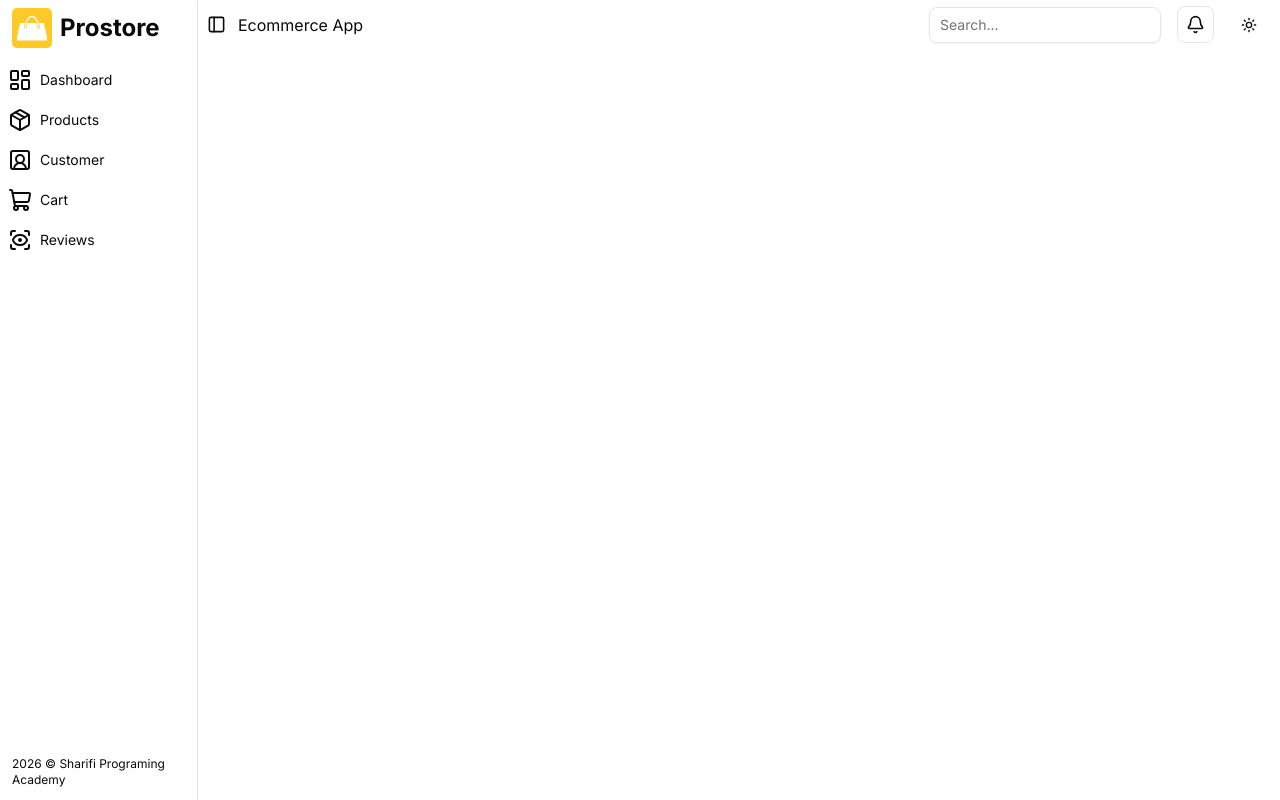
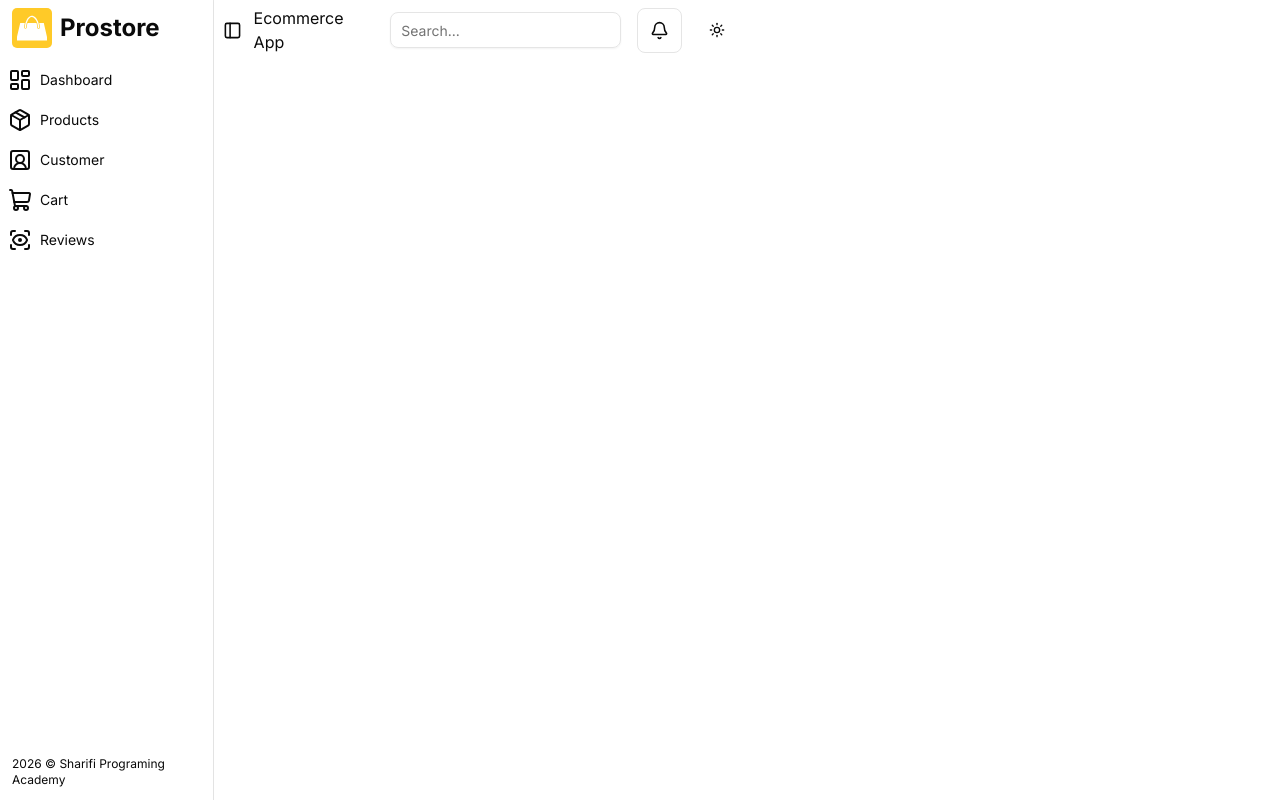
Before and after one commit to rahelaqambari/prostore-frontend, a Next.js app: page /Dashboard in a window 1280 px wide. Built offline with nearby package versions, Linux system fonts and the light colour scheme; no server answers.

Commit message:
new changes

```diff
--- a/src/app/Dashboard/page.tsx
+++ b/src/app/Dashboard/page.tsx
@@ -1,17 +1,14 @@
 'use client'
 import MainSection from '@/components/shared/dashboard/MainSection';
 import DashboardSidebar from '@/components/shared/dashboard/Sidebar';
-import { Card, CardContent, CardDescription, CardFooter, CardHeader, CardTitle } from '@/components/ui/card'
 // import {ScrollArea, ScrollBar } from '@/components/ui/scroll-area'
-import { LayoutDashboardIcon, Package, ScanEye, ShoppingCart, SquareUserRound } from 'lucide-react'
-import Image from 'next/image';
 import React, { useState } from 'react'
 
 function Dashboard() {
     const [showText, setShowText] = useState(true);
   return (
-    <div className=' w-full flex  min-h-screen gap-1'>
-         <div className={` ${showText? 'max-w-3xs' : 'w-fit'}`}>
+    <div className="w-full flex  min-h-screen gap-1">
+         <div className={` ${showText? 'max-w-full w-3xs' : 'w-fit'}`}>
 
          <DashboardSidebar showText={showText}/>
          </div>
--- a/src/components/shared/dashboard/DashboardHeader.tsx
+++ b/src/components/shared/dashboard/DashboardHeader.tsx
@@ -6,14 +6,14 @@ import ToggleTheme from '../header/toggle-mode'
 function DashboardHeader({setShowText, showText}:{setShowText: any, showText: boolean}) {
   return (
     <div className='w-full'>
-         <div className="w-full py-1.5 flex justify-between px-0">
+         <div className="w-1/2 py-1.5 flex justify-between px-0">
             <div className="flex items-center gap-1.5">
                 <PanelLeftIcon size={19} onClick={()=>setShowText(!showText)} className='mx-1.5'/>
                   <span>Ecommerce App</span>
             </div>
             <div className="flex items-center gap-4 px-3">
               <Input placeholder='Search...'/>
-              <div className="p-2 bg-white border rounded-md hover:bg-yellow-200 transition-all duration-300">
+              <div className="bg-white border rounded-md hover:bg-red-50 transition-all duration-300 p-3">
                <Bell size={19} className=''/>
               </div>
               <ToggleTheme />
--- a/src/components/shared/dashboard/Sidebar.tsx
+++ b/src/components/shared/dashboard/Sidebar.tsx
@@ -6,7 +6,7 @@ import Image from 'next/image';
 function DashboardSidebar({showText}: {showText: boolean}) {
   return (
     <div>
-        <Card className={`flex flex-col rounded-none justify-between min-h-screen transition-all duration-300 px-2 py-1 ${showText? 'max-w-3xs' : 'w-fit'}`}>
+        <Card className={`flex flex-col w-full rounded-none justify-between min-h-screen transition-all duration-300 px-2 py-1 ${showText? 'max-w-3xs' : 'w-fit'}`}>
                 <div className="">
                 <CardHeader className='p-0'>
                     <CardTitle className='flex w-fit gap-1 items-center'>
```
